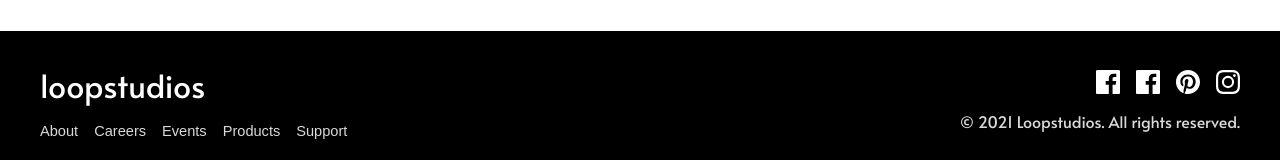
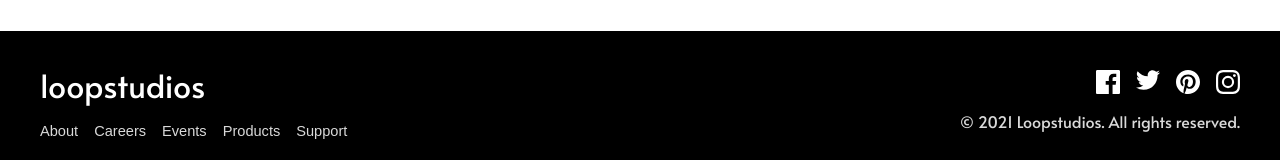
Before and after one commit to jayl-ch/loopstudios-landing-page, a React (Vite) app: page / in a window 1280 px wide. Shown: the part 2700-2860 px from the top of the page. Built offline with nearby package versions, Linux system fonts and the light colour scheme.

Commit message:
fix: footer twitter icon

```diff
--- a/src/components/Footer.jsx
+++ b/src/components/Footer.jsx
@@ -22,11 +22,11 @@ const SocialLinks = () => {
       </li>
       <li className="social-item">
         <a href="" className="social-link">
-          <svg width="24" height="24" xmlns="http://www.w3.org/2000/svg">
+          <svg width="24" height="20" xmlns="http://www.w3.org/2000/svg">
             <path
-              d="M22.675 0H1.325C.593 0 0 .593 0 1.325v21.351C0 23.407.593 24 1.325 24H12.82v-9.294H9.692v-3.622h3.128V8.413c0-3.1 1.893-4.788 4.659-4.788 1.325 0 2.463.099 2.795.143v3.24l-1.918.001c-1.504 0-1.795.715-1.795 1.763v2.313h3.587l-.467 3.622h-3.12V24h6.116c.73 0 1.323-.593 1.323-1.325V1.325C24 .593 23.407 0 22.675 0z"
+              d="M24 2.557a9.83 9.83 0 01-2.828.775A4.932 4.932 0 0023.337.608a9.864 9.864 0 01-3.127 1.195A4.916 4.916 0 0016.616.248c-3.179 0-5.515 2.966-4.797 6.045A13.978 13.978 0 011.671 1.149a4.93 4.93 0 001.523 6.574 4.903 4.903 0 01-2.229-.616c-.054 2.281 1.581 4.415 3.949 4.89a4.935 4.935 0 01-2.224.084 4.928 4.928 0 004.6 3.419A9.9 9.9 0 010 17.54a13.94 13.94 0 007.548 2.212c9.142 0 14.307-7.721 13.995-14.646A10.025 10.025 0 0024 2.557z"
               fill="#FFF"
-              fillRule="nonzero"
+              fill-rule="nonzero"
             />
           </svg>
         </a>
```
